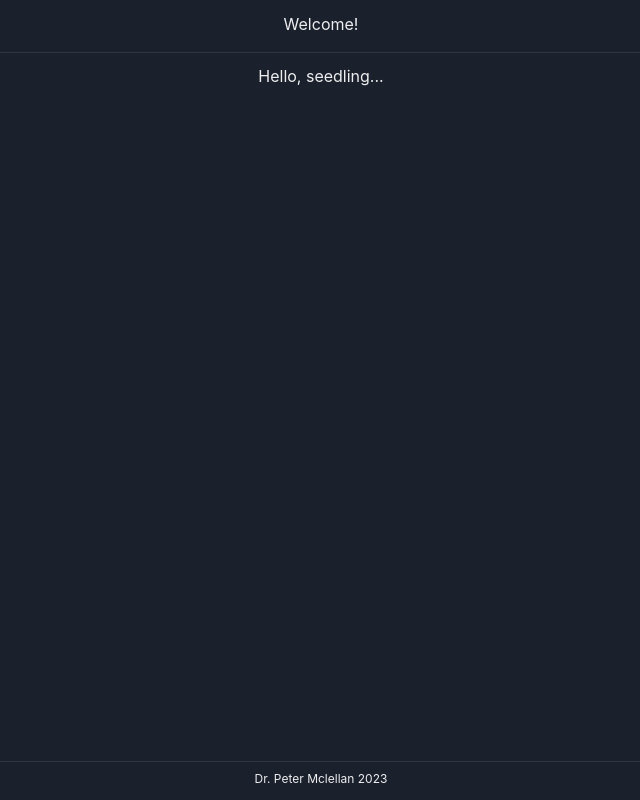
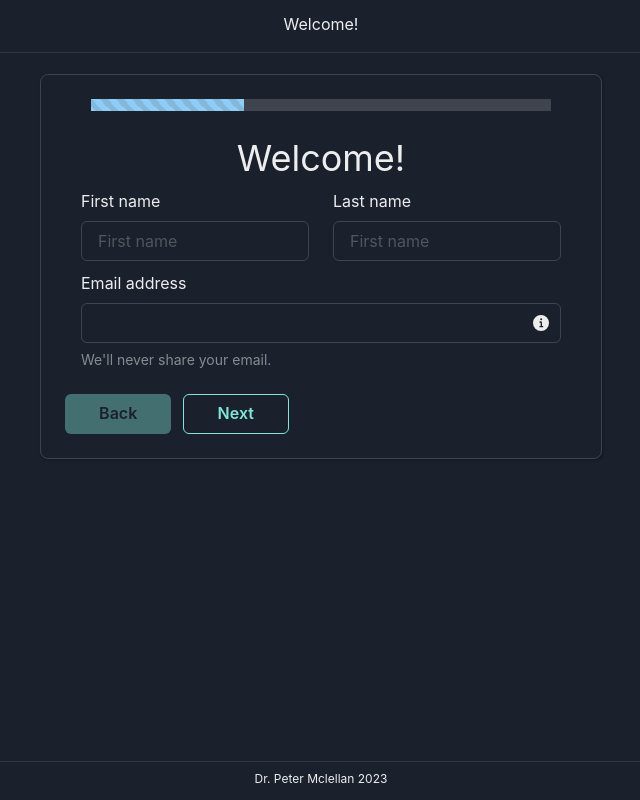
Before and after one commit to GatesKennedy/MedIntake, a Next.js app: page / in a window 1280 px wide. Shown: the whole page, without its empty margins (319-959 px from the left). Built offline with nearby package versions, Linux system fonts and the light colour scheme.

Commit message:
MOD: customize Identity Form and Question Form, Question form maps array of question objects; STYLE: Question form uses toggle switches and fades display of answer values of false ;;

```diff
--- a/package.json
+++ b/package.json
@@ -9,6 +9,7 @@
     "lint": "next lint"
   },
   "dependencies": {
+    "@chakra-ui/icons": "^2.1.0",
     "@chakra-ui/react": "^2.6.1",
     "@emotion/react": "^11.11.0",
     "@emotion/styled": "^11.11.0",
@@ -19,7 +20,7 @@
     "eslint-config-next": "13.4.3",
     "framer-motion": "^10.12.12",
     "next": "13.4.3",
-	"nodemailer": "^6.9.4",
+    "nodemailer": "^6.9.4",
     "react": "18.2.0",
     "react-dom": "18.2.0",
     "typescript": "5.0.4"
--- a/src/app/page.tsx
+++ b/src/app/page.tsx
@@ -1,10 +1,11 @@
 'use client';
-import { Box, Center } from '@chakra-ui/react';
+import MultiStep from '@/components/MultiStep';
+import { Box, Center, HStack, VStack } from '@chakra-ui/react';
 
 export default function Home() {
 	return (
 		<Center>
-			<Box>Hello, seedling...</Box>
+			<MultiStep />
 		</Center>
 	);
 }
--- /dev/null
+++ b/src/components/FormIdentity.tsx
@@ -0,0 +1,85 @@
+import React from 'react';
+import {
+	Heading,
+	Flex,
+	FormControl,
+	FormLabel,
+	Input,
+	FormHelperText,
+	Text,
+	InputRightElement,
+	Tooltip,
+	InputGroup,
+	Container,
+} from '@chakra-ui/react';
+import { InfoIcon } from '@chakra-ui/icons';
+
+const FormIdentity = (props: { width: string }) => {
+	return (
+		<Container w={props.width}>
+			<Heading
+				w='100%'
+				textAlign={'center'}
+				fontWeight='normal'
+				mb='2%'
+			>
+				Welcome!
+			</Heading>
+			<Flex>
+				<FormControl mr='5%'>
+					<FormLabel
+						htmlFor='first-name'
+						fontWeight={'normal'}
+					>
+						First name
+					</FormLabel>
+					<Input
+						id='first-name'
+						placeholder='First name'
+					/>
+				</FormControl>
+
+				<FormControl>
+					<FormLabel
+						htmlFor='last-name'
+						fontWeight={'normal'}
+					>
+						Last name
+					</FormLabel>
+					<Input
+						id='last-name'
+						placeholder='First name'
+					/>
+				</FormControl>
+			</Flex>
+			<FormControl mt='2%'>
+				<FormLabel
+					htmlFor='email'
+					fontWeight={'normal'}
+				>
+					Email address
+				</FormLabel>
+				<InputGroup>
+					<Input
+						id='email'
+						type='email'
+					/>
+					<InputRightElement>
+						<Tooltip
+							label={'Where we send your results.'}
+							aria-label='A tooltip'
+						>
+							<InfoIcon />
+						</Tooltip>
+					</InputRightElement>
+				</InputGroup>
+
+				<FormHelperText>
+					<Text>We&apos;ll never share your email.</Text>
+				</FormHelperText>
+			</FormControl>
+		</Container>
+	);
+};
+
+export default FormIdentity;
--- /dev/null
+++ b/src/components/FormQuestions.tsx
@@ -0,0 +1,82 @@
+import { Question } from '@/data/questionData';
+import {
+	Heading,
+	FormControl,
+	GridItem,
+	FormLabel,
+	Input,
+	Container,
+	Switch,
+	Divider,
+	Box,
+	HStack,
+	Text,
+	Fade,
+} from '@chakra-ui/react';
+import React, { useState } from 'react';
+
+const Question = (props: { questionData: Question; index: number }) => {
+	const [answer, setAnswer] = useState(false);
+	const [showAnswer, setShowAnswer] = useState(false);
+
+	function toggleShowAnswer() {
+		setShowAnswer(!showAnswer);
+	}
+	function onToggle() {
+		setAnswer(!answer);
+		setShowAnswer(true);
+		setTimeout(toggleShowAnswer, 2000);
+	}
+	return (
+		<>
+			{props.index === 0 ? '' : <Divider />}
+			<HStack>
+				<FormControl
+					display={'flex'}
+					alignItems={'center'}
+					justifyContent={'space-between'}
+					m={1}
+					p={2}
+				>
+					<FormLabel
+						htmlFor={props.questionData.name}
+						mb='0'
+					>
+						{props.questionData.prompt}
+					</FormLabel>
+					<Switch
+						id={props.questionData.name}
+						onChange={onToggle}
+					/>
+				</FormControl>
+				<Fade in={showAnswer}>
+					<Text w={'4ch'}>{answer ? 'Yes' : 'No'}</Text>
+				</Fade>
+			</HStack>
+		</>
+	);
+};
+
+const FormQuestions = (props: { width: string; questionData: Question[] }) => {
+	return (
+		<Container w={props.width}>
+			<Heading
+				w='100%'
+				textAlign={'center'}
+				fontWeight='normal'
+				mb='2%'
+			>
+				Questions
+			</Heading>
+			{props.questionData.map((question, index) => (
+				<Question
+					key={index}
+					index={index}
+					questionData={question}
+				/>
+			))}
+		</Container>
+	);
+};
+
+export default FormQuestions;
--- /dev/null
+++ b/src/components/FormResults.tsx
@@ -0,0 +1,97 @@
+import {
+	Heading,
+	SimpleGrid,
+	FormControl,
+	GridItem,
+	FormLabel,
+	InputGroup,
+	InputLeftAddon,
+	Input,
+	Textarea,
+	FormHelperText,
+	Container,
+} from '@chakra-ui/react';
+import React from 'react';
+
+const FormResults = (props: { width: string }) => {
+	return (
+		<Container w={props.width}>
+			<Heading
+				w='100%'
+				textAlign={'center'}
+				fontWeight='normal'
+			>
+				Complete!
+			</Heading>
+			<SimpleGrid
+				columns={1}
+				spacing={6}
+			>
+				<FormControl
+					as={GridItem}
+					colSpan={[3, 2]}
+				>
+					<FormLabel
+						fontSize='sm'
+						fontWeight='md'
+						color='gray.700'
+						_dark={{
+							color: 'gray.50',
+						}}
+					>
+						Website
+					</FormLabel>
+					<InputGroup size='sm'>
+						<InputLeftAddon
+							bg='gray.50'
+							_dark={{
+								bg: 'gray.800',
+							}}
+							color='gray.500'
+							rounded='md'
+						>
+							http://
+						</InputLeftAddon>
+						<Input
+							type='tel'
+							placeholder='www.example.com'
+							focusBorderColor='brand.400'
+							rounded='md'
+						/>
+					</InputGroup>
+				</FormControl>
+
+				<FormControl
+					id='email'
+					mt={1}
+				>
+					<FormLabel
+						fontSize='sm'
+						fontWeight='md'
+						color='gray.700'
+						_dark={{
+							color: 'gray.50',
+						}}
+					>
+						About
+					</FormLabel>
+					<Textarea
+						placeholder='you@example.com'
+						rows={3}
+						shadow='sm'
+						focusBorderColor='brand.400'
+						fontSize={{
+							sm: 'sm',
+						}}
+					/>
+					<FormHelperText>
+						Brief description for your profile. URLs are
+						hyperlinked.
+					</FormHelperText>
+				</FormControl>
+			</SimpleGrid>
+		</Container>
+	);
+};
+
+export default FormResults;
--- /dev/null
+++ b/src/components/MultiStep.tsx
@@ -0,0 +1,114 @@
+'use client';
+
+import { useState } from 'react';
+import { Progress, Box, ButtonGroup, Button, Flex } from '@chakra-ui/react';
+import { useToast } from '@chakra-ui/react';
+import FormIdentity from './FormIdentity';
+import FormQuestions from './FormQuestions';
+import FormResults from './FormResults';
+import { questionData } from '@/data/questionData';
+
+export const MultiStep = () => {
+	const toast = useToast();
+	const [step, setStep] = useState(1);
+	const [progress, setProgress] = useState(33.33);
+	const formWidth = 'lg';
+
+	return (
+		<>
+			<Box
+				borderWidth='1px'
+				rounded='lg'
+				shadow='1px 1px 3px rgba(0,0,0,0.3)'
+				maxWidth={800}
+				p={6}
+				m='10px auto'
+				as='form'
+			>
+				<Progress
+					hasStripe
+					value={progress}
+					mb='5%'
+					mx='5%'
+					isAnimated
+				></Progress>
+
+				{/* FORM BODY */}
+				{step === 1 ? (
+					<FormIdentity width={formWidth} />
+				) : step === 2 ? (
+					<FormQuestions
+						width={formWidth}
+						questionData={questionData}
+					/>
+				) : (
+					<FormResults width={formWidth} />
+				)}
+
+				{/* BTTN GROUP */}
+				<ButtonGroup
+					mt='5%'
+					w='100%'
+				>
+					<Flex
+						w='100%'
+						justifyContent='space-between'
+					>
+						<Flex>
+							<Button
+								onClick={() => {
+									setStep(step - 1);
+									setProgress(progress - 33.33);
+								}}
+								isDisabled={step === 1}
+								colorScheme='teal'
+								variant='solid'
+								w='7rem'
+								mr='5%'
+							>
+								Back
+							</Button>
+							<Button
+								w='7rem'
+								isDisabled={step === 3}
+								onClick={() => {
+									setStep(step + 1);
+									if (step === 3) {
+										setProgress(100);
+									} else {
+										setProgress(progress + 33.33);
+									}
+								}}
+								colorScheme='teal'
+								variant='outline'
+							>
+								Next
+							</Button>
+						</Flex>
+						{step === 3 ? (
+							<Button
+								w='7rem'
+								colorScheme='red'
+								variant='solid'
+								onClick={() => {
+									toast({
+										title: 'Account created.',
+										description:
+											"We've created your account for you.",
+										status: 'success',
+										duration: 3000,
+										isClosable: true,
+									});
+								}}
+							>
+								Submit
+							</Button>
+						) : null}
+					</Flex>
+				</ButtonGroup>
+			</Box>
+		</>
+	);
+};
+
+export default MultiStep;
--- /dev/null
+++ b/src/data/questionData.ts
@@ -0,0 +1,22 @@
+export type Question = {
+	name: string;
+	prompt: string;
+	result: string;
+}
+export const questionData: Question[] = [
+	{
+	name: 'hasDentures',
+	prompt: 'Do your parents have dentures?',
+	result: 'You are more likely to have dentures.'
+},
+	{
+	name: 'isSmoker',
+	prompt: 'Do you smoke?',
+	result: 'You are more likely to loose teeth.'
+},
+	{
+	name: 'isDrinker',
+	prompt: 'Do you drink?',
+	result: 'You are more likely to loose teeth.'
+},
+]
```
Also changed, not shown: 1 other file (tests, documents, lock files or other folders).
